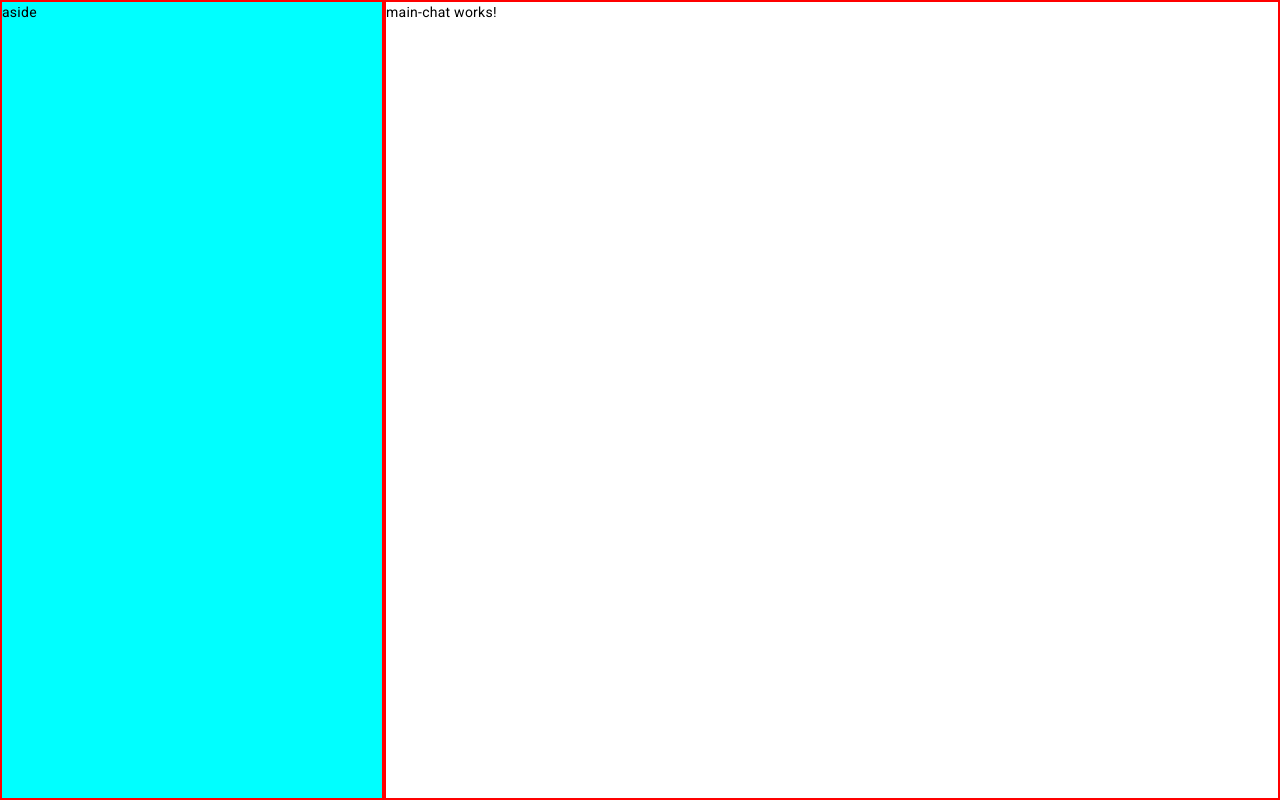
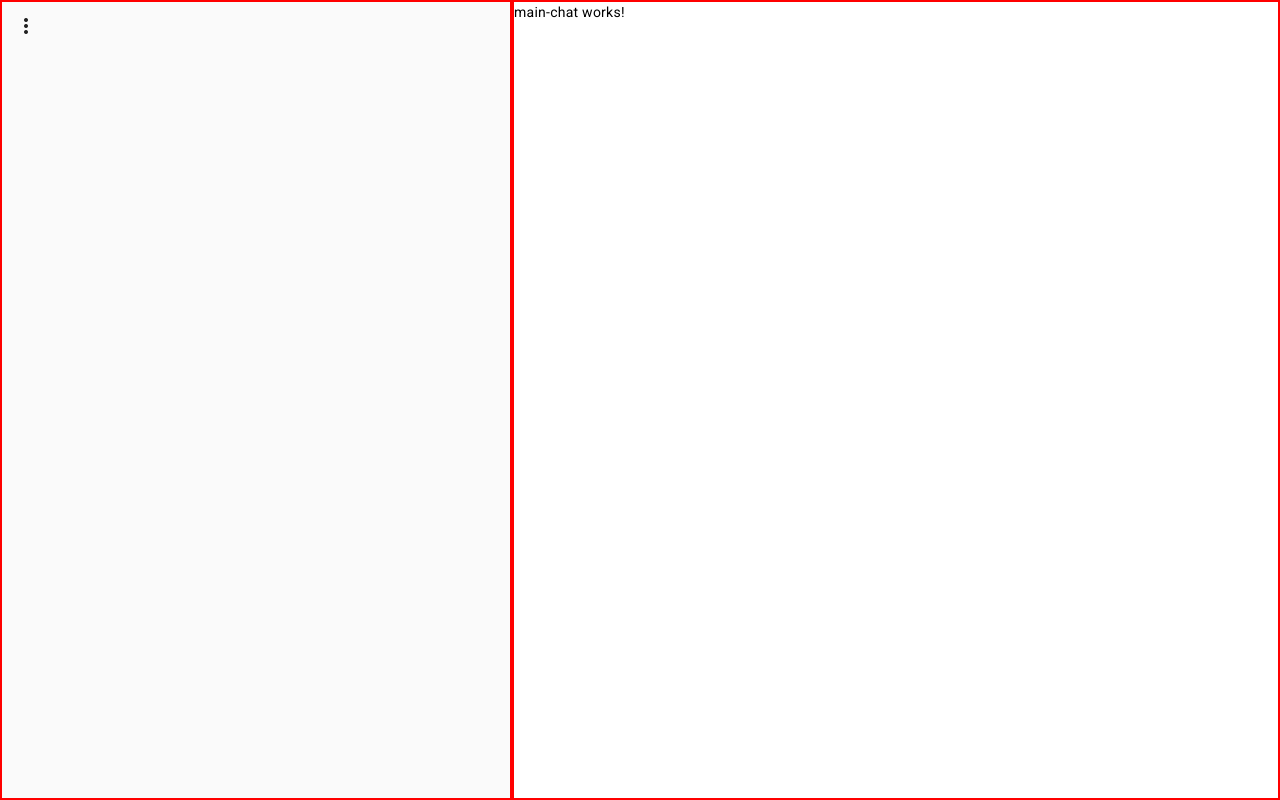
Before and after one commit to Jero1304/TelegramFake, an Angular app: page / in a window 1280 px wide. Built offline with nearby package versions, Linux system fonts and the light colour scheme.

Commit message:
ADD sideNav

```diff
--- a/src/app/app.component.css
+++ b/src/app/app.component.css
@@ -35,10 +35,10 @@
 .side-bar{
     border: 2px solid red;
     height: 100%;
-    width: 30%;
+    width: 40%;
 }
 .main-chat{
     border: 2px solid red;
     height: 100%;
-    width: 70%;
+    width: 60%;
 }
--- a/src/app/app.component.html
+++ b/src/app/app.component.html
@@ -1,5 +1,3 @@
-<!-- <header>TELEGRRAAMMO</header> -->
-
 <main>
   <div class="container">
     <div class="main-app">
--- a/src/app/app.component.ts
+++ b/src/app/app.component.ts
@@ -1,9 +1,9 @@
 import { Component } from '@angular/core';
-
+import {MatSidenavModule} from '@angular/material/sidenav';
 @Component({
   selector: 'app-root',
   templateUrl: './app.component.html',
-  styleUrls: ['./app.component.css']
+  styleUrls: ['./app.component.css'],
 })
 export class AppComponent {
   title = 'TelegramFake';
--- a/src/app/componenti/side-bar-contacts/side-bar-contacts.component.css
+++ b/src/app/componenti/side-bar-contacts/side-bar-contacts.component.css
@@ -2,3 +2,14 @@
     background-color: aqua;
     height: 100%;
 }
+.example-container {
+    width: 100%;
+    height: 100%;
+  }
+
+  mat-drawer-content {
+    padding: 12px;
+    display: flex;
+    flex-direction: column;
+    align-items: flex-start;
+  }
--- a/src/app/componenti/side-bar-contacts/side-bar-contacts.component.html
+++ b/src/app/componenti/side-bar-contacts/side-bar-contacts.component.html
@@ -1,3 +1,21 @@
 <aside>
-    aside
+  <mat-drawer-container class="example-container" autosize>
+    <mat-drawer #drawer class="example-sidenav" mode="side">
+      <p>Auto-resizing sidenav</p>
+      <p *ngIf="showFiller">Lorem, ipsum dolor sit amet consectetur.</p>
+      <button (click)="showFiller = !showFiller" mat-raised-button>
+        Toggle extra text
+      </button>
+    </mat-drawer>
+
+    <div class="example-sidenav-content" mat-button (click)="drawer.toggle()">
+      <button
+        mat-icon-button
+        aria-label="Example icon button with a vertical three dot icon">
+        <mat-icon>more_vert</mat-icon>
+      </button>
+    </div>
+
+
+  </mat-drawer-container>
 </aside>
--- a/src/app/componenti/side-bar-contacts/side-bar-contacts.component.ts
+++ b/src/app/componenti/side-bar-contacts/side-bar-contacts.component.ts
@@ -6,5 +6,5 @@
   styleUrls: ['./side-bar-contacts.component.css']
 })
 export class SideBarContactsComponent {
-
+  showFiller = false
 }
```
Also changed, not shown: src/app/app.module.ts (+13 -9 lines).
